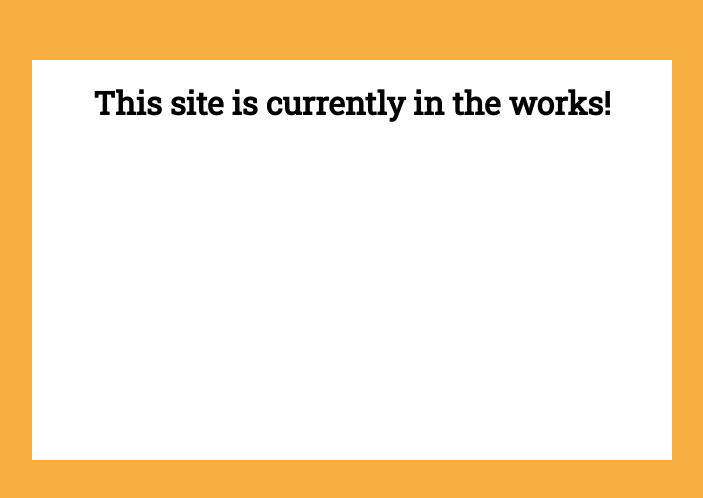
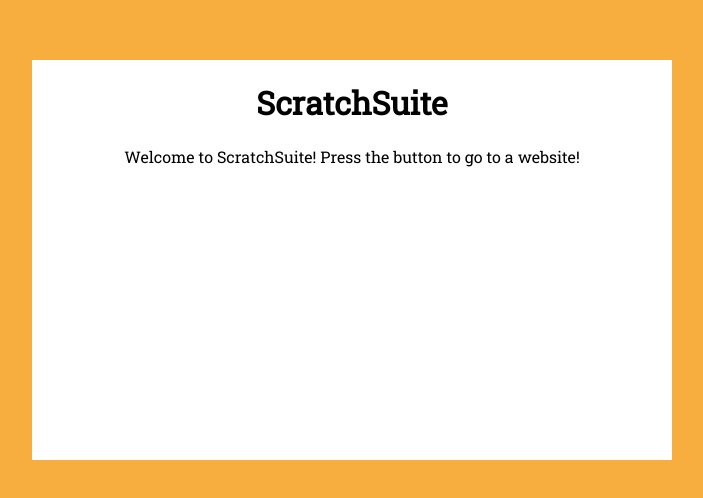
Before and after one commit to scratchsuite/ScratchSuite.github.io, a plain HTML site: page index.html in a window 1280 px wide. Shown: the part 140-638 px from the top of the page, without its empty margins (288-991 px from the left). Drawn offline with Linux system fonts and the light colour scheme.

Commit message:
Update index.html

```diff
--- a/index.html
+++ b/index.html
@@ -20,8 +20,9 @@
   </head>
   <body style="background-color:#F8AE3F">
     <div class="child" style="width:50%; height:50%; background-color:white;" >
-      <center>
-        <h1>This site is currently in the works!</h1>
+      <center id="main">
+        <h1>ScratchSuite</h1>
+        <a>Welcome to ScratchSuite! Press the button to go to a website!</a>
       </center>
     </div>
     <script>
@@ -32,7 +33,8 @@
         tag.appendChild(text);
         tag.style = `border-color:${bordercolor}`;
         return tag;
-      }
+      };
+
     </script>
   </body>
 </html>
```
